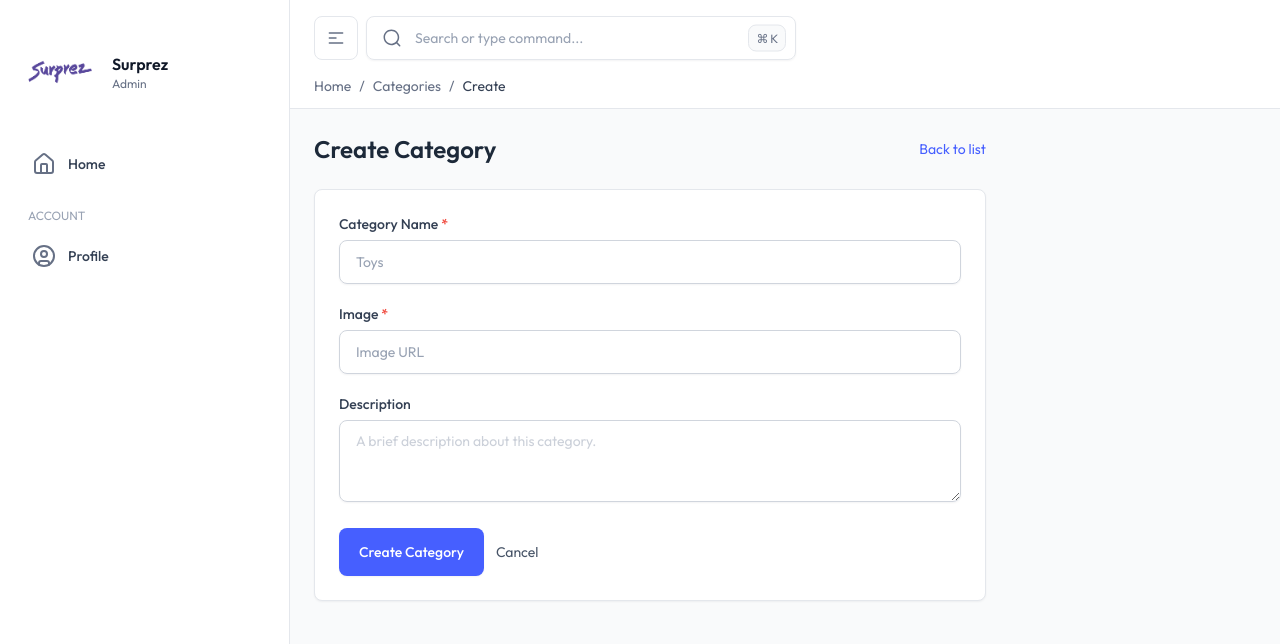
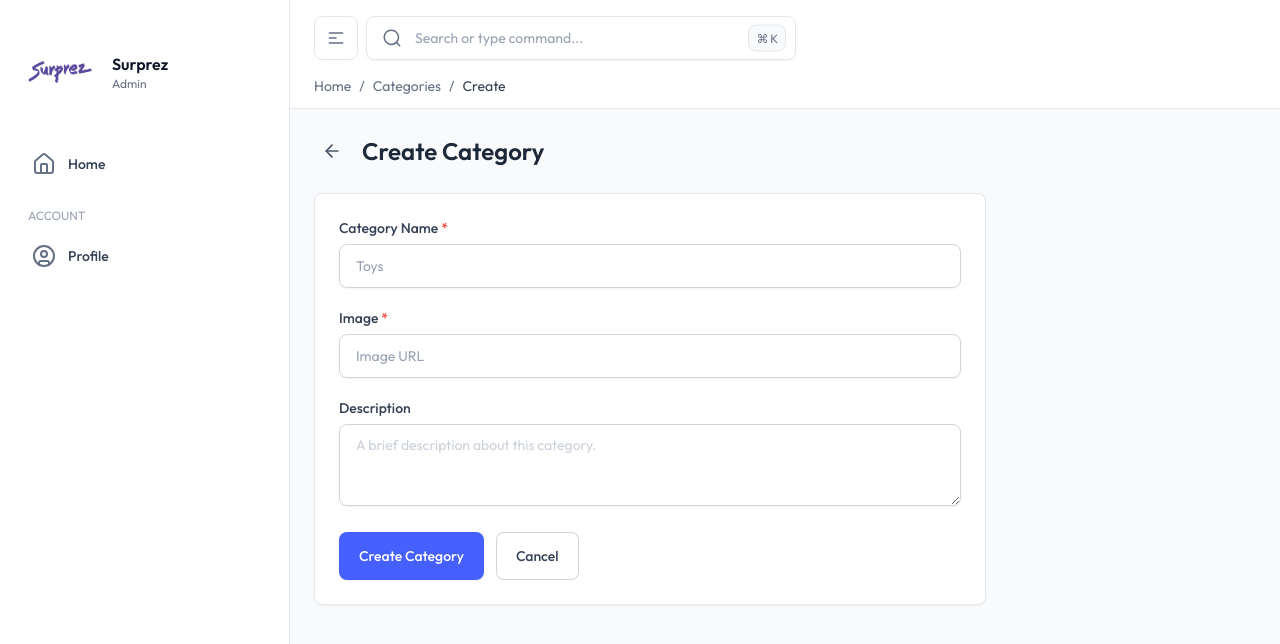
Before and after one commit to dennyneelamkavil/surprez-admin, a Next.js app: page /categories/create in a window 1280 px wide. Shown: the top 644 px of the page. Built offline with nearby package versions, Linux system fonts and the light colour scheme; no server answers.

Commit message:
refactor(ui): standardize form headers and actions across admin forms

```diff
--- a/app/(admin)/categories/components/CategoryFormClient.tsx
+++ b/app/(admin)/categories/components/CategoryFormClient.tsx
@@ -2,12 +2,12 @@
 
 import { useCallback, useEffect, useState } from "react";
 import { useRouter } from "next/navigation";
-import Link from "next/link";
 
 import Input from "@/components/form/input/InputField";
 import TextArea from "@/components/form/input/TextArea";
 import FormField from "@/components/form/FormField";
 import Button from "@/components/ui/button/Button";
+import FormHeader from "@/components/form/FormHeader";
 
 type Props = {
   mode: "create" | "edit";
@@ -87,18 +87,10 @@ export default function CategoryFormClient({ mode, id }: Props) {
   return (
     <div className="max-w-2xl space-y-6">
       {/* Header */}
-      <div className="flex items-center justify-between">
-        <h1 className="text-2xl font-semibold text-gray-800 dark:text-white">
-          {mode === "create" ? "Create Category" : "Edit Category"}
-        </h1>
-
-        <Link
-          href="/categories"
-          className="text-sm text-brand-500 hover:underline"
-        >
-          Back to list
-        </Link>
-      </div>
+      <FormHeader
+        title={mode === "create" ? "Create Category" : "Edit Category"}
+        backHref="/categories"
+      />
 
       {/* Card */}
       <div className="rounded-lg border border-gray-200 bg-white p-6 shadow-theme-xs dark:border-gray-800 dark:bg-gray-900">
@@ -151,12 +143,13 @@ export default function CategoryFormClient({ mode, id }: Props) {
                   : "Update Category"}
               </Button>
 
-              <Link
-                href="/categories"
-                className="text-sm text-gray-600 hover:underline dark:text-gray-400"
+              <Button
+                type="button"
+                variant="outline"
+                onClick={() => router.push("/categories")}
               >
                 Cancel
-              </Link>
+              </Button>
             </div>
           </form>
         )}
--- a/app/(admin)/permissions/components/PermissionFormClient.tsx
+++ b/app/(admin)/permissions/components/PermissionFormClient.tsx
@@ -2,12 +2,12 @@
 
 import { useCallback, useEffect, useState } from "react";
 import { useRouter } from "next/navigation";
-import Link from "next/link";
 
 import Input from "@/components/form/input/InputField";
 import TextArea from "@/components/form/input/TextArea";
 import FormField from "@/components/form/FormField";
 import Button from "@/components/ui/button/Button";
+import FormHeader from "@/components/form/FormHeader";
 
 type Props = {
   mode: "create" | "edit";
@@ -90,18 +90,10 @@ export default function PermissionFormClient({ mode, id }: Props) {
   return (
     <div className="max-w-2xl space-y-6">
       {/* Header */}
-      <div className="flex items-center justify-between">
-        <h1 className="text-2xl font-semibold text-gray-800 dark:text-white">
-          {mode === "create" ? "Create Permission" : "Edit Permission"}
-        </h1>
-
-        <Link
-          href="/permissions"
-          className="text-sm text-brand-500 hover:underline"
-        >
-          Back to list
-        </Link>
-      </div>
+      <FormHeader
+        title={mode === "create" ? "Create Permission" : "Edit Permission"}
+        backHref="/permissions"
+      />
 
       {/* Card */}
       <div className="rounded-lg border border-gray-200 bg-white p-6 shadow-theme-xs dark:border-gray-800 dark:bg-gray-900">
@@ -171,12 +163,13 @@ export default function PermissionFormClient({ mode, id }: Props) {
                   : "Update Permission"}
               </Button>
 
-              <Link
-                href="/permissions"
-                className="text-sm text-gray-600 hover:underline dark:text-gray-400"
+              <Button
+                type="button"
+                variant="outline"
+                onClick={() => router.push("/permissions")}
               >
                 Cancel
-              </Link>
+              </Button>
             </div>
           </form>
         )}
--- a/app/(admin)/products/components/ProductFormClient.tsx
+++ b/app/(admin)/products/components/ProductFormClient.tsx
@@ -2,7 +2,6 @@
 
 import { useCallback, useEffect, useState } from "react";
 import { useRouter } from "next/navigation";
-import Link from "next/link";
 
 import Input from "@/components/form/input/InputField";
 import TextArea from "@/components/form/input/TextArea";
@@ -10,6 +9,7 @@ import FormField from "@/components/form/FormField";
 import MultiSelect from "@/components/form/MultiSelect";
 import Switch from "@/components/form/switch/Switch";
 import Button from "@/components/ui/button/Button";
+import FormHeader from "@/components/form/FormHeader";
 
 type SubCategory = {
   id: string;
@@ -115,18 +115,10 @@ export default function ProductFormClient({ mode, id }: Props) {
   return (
     <div className="max-w-2xl space-y-6">
       {/* Header */}
-      <div className="flex items-center justify-between">
-        <h1 className="text-2xl font-semibold text-gray-800 dark:text-white">
-          {mode === "create" ? "Create Product" : "Edit Product"}
-        </h1>
-
-        <Link
-          href="/products"
-          className="text-sm text-brand-500 hover:underline"
-        >
-          Back to list
-        </Link>
-      </div>
+      <FormHeader
+        title={mode === "create" ? "Create Product" : "Edit Product"}
+        backHref="/products"
+      />
 
       {/* Card */}
       <div className="rounded-lg border border-gray-200 bg-white p-6 shadow-theme-xs dark:border-gray-800 dark:bg-gray-900">
@@ -196,12 +188,13 @@ export default function ProductFormClient({ mode, id }: Props) {
                   : "Update Product"}
               </Button>
 
-              <Link
-                href="/products"
-                className="text-sm text-gray-600 hover:underline dark:text-gray-400"
+              <Button
+                type="button"
+                variant="outline"
+                onClick={() => router.push("/products")}
               >
                 Cancel
-              </Link>
+              </Button>
             </div>
           </form>
         )}
--- a/app/(admin)/roles/components/RoleFormClient.tsx
+++ b/app/(admin)/roles/components/RoleFormClient.tsx
@@ -2,13 +2,13 @@
 
 import { useCallback, useEffect, useState } from "react";
 import { useRouter } from "next/navigation";
-import Link from "next/link";
 
 import Input from "@/components/form/input/InputField";
 import FormField from "@/components/form/FormField";
 import Button from "@/components/ui/button/Button";
 import Switch from "@/components/form/switch/Switch";
 import Checkbox from "@/components/form/input/Checkbox";
+import FormHeader from "@/components/form/FormHeader";
 
 type Permission = {
   id: string;
@@ -111,15 +111,10 @@ export default function RoleFormClient({ mode, id }: Props) {
   return (
     <div className="max-w-3xl space-y-6">
       {/* Header */}
-      <div className="flex items-center justify-between">
-        <h1 className="text-2xl font-semibold dark:text-white">
-          {mode === "create" ? "Create Role" : "Edit Role"}
-        </h1>
-
-        <Link href="/roles" className="text-sm text-brand-500 hover:underline">
-          Back to list
-        </Link>
-      </div>
+      <FormHeader
+        title={mode === "create" ? "Create Role" : "Edit Role"}
+        backHref="/roles"
+      />
 
       {/* Card */}
       <div className="rounded-lg border bg-white p-6 shadow-theme-xs dark:border-gray-800 dark:bg-gray-900">
@@ -237,12 +232,13 @@ export default function RoleFormClient({ mode, id }: Props) {
                   : "Update Role"}
               </Button>
 
-              <Link
-                href="/roles"
-                className="text-sm text-gray-600 hover:underline dark:text-gray-400"
+              <Button
+                type="button"
+                variant="outline"
+                onClick={() => router.push("/roles")}
               >
                 Cancel
-              </Link>
+              </Button>
             </div>
           </form>
         )}
--- a/app/(admin)/subcategories/components/SubCategoryFormClient.tsx
+++ b/app/(admin)/subcategories/components/SubCategoryFormClient.tsx
@@ -2,13 +2,13 @@
 
 import { useCallback, useEffect, useState } from "react";
 import { useRouter } from "next/navigation";
-import Link from "next/link";
 
 import Input from "@/components/form/input/InputField";
 import TextArea from "@/components/form/input/TextArea";
 import Select from "@/components/form/Select";
 import FormField from "@/components/form/FormField";
 import Button from "@/components/ui/button/Button";
+import FormHeader from "@/components/form/FormHeader";
 
 type Category = {
   id: string;
@@ -110,18 +110,10 @@ export default function SubCategoryFormClient({ mode, id }: Props) {
   return (
     <div className="max-w-2xl space-y-6">
       {/* Header */}
-      <div className="flex items-center justify-between">
-        <h1 className="text-2xl font-semibold text-gray-800 dark:text-white">
-          {mode === "create" ? "Create SubCategory" : "Edit SubCategory"}
-        </h1>
-
-        <Link
-          href="/subcategories"
-          className="text-sm text-brand-500 hover:underline"
-        >
-          Back to list
-        </Link>
-      </div>
+      <FormHeader
+        title={mode === "create" ? "Create SubCategory" : "Edit SubCategory"}
+        backHref="/subcategories"
+      />
 
       {/* Card */}
       <div className="rounded-lg border border-gray-200 bg-white p-6 shadow-theme-xs dark:border-gray-800 dark:bg-gray-900">
@@ -183,12 +175,13 @@ export default function SubCategoryFormClient({ mode, id }: Props) {
                   : "Update SubCategory"}
               </Button>
 
-              <Link
-                href="/subcategories"
-                className="text-sm text-gray-600 hover:underline dark:text-gray-400"
+              <Button
+                type="button"
+                variant="outline"
+                onClick={() => router.push("/subcategories")}
               >
                 Cancel
-              </Link>
+              </Button>
             </div>
           </form>
         )}
--- a/app/(admin)/users/components/UserFormClient.tsx
+++ b/app/(admin)/users/components/UserFormClient.tsx
@@ -2,13 +2,13 @@
 
 import { useCallback, useEffect, useState } from "react";
 import { useRouter } from "next/navigation";
-import Link from "next/link";
 import { EyeCloseIcon, EyeIcon } from "@/icons";
 
 import Input from "@/components/form/input/InputField";
 import Select from "@/components/form/Select";
 import FormField from "@/components/form/FormField";
 import Button from "@/components/ui/button/Button";
+import FormHeader from "@/components/form/FormHeader";
 
 type Props = {
   mode: "create" | "edit";
@@ -123,15 +123,10 @@ export default function UserFormClient({ mode, id }: Props) {
   return (
     <div className="max-w-2xl space-y-6">
       {/* Header */}
-      <div className="flex items-center justify-between">
-        <h1 className="text-2xl font-semibold text-gray-800 dark:text-white">
-          {mode === "create" ? "Create User" : "Edit User"}
-        </h1>
-
-        <Link href="/users" className="text-sm text-brand-500 hover:underline">
-          Back to list
-        </Link>
-      </div>
+      <FormHeader
+        title={mode === "create" ? "Create User" : "Edit User"}
+        backHref="/users"
+      />
 
       {/* Card */}
       <div className="rounded-lg border border-gray-200 bg-white p-6 shadow-theme-xs dark:border-gray-800 dark:bg-gray-900">
@@ -226,12 +221,13 @@ export default function UserFormClient({ mode, id }: Props) {
                   : "Update User"}
               </Button>
 
-              <Link
-                href="/users"
-                className="text-sm text-gray-600 hover:underline dark:text-gray-400"
+              <Button
+                type="button"
+                variant="outline"
+                onClick={() => router.push("/users")}
               >
                 Cancel
-              </Link>
+              </Button>
             </div>
           </form>
         )}
--- /dev/null
+++ b/components/form/FormHeader.tsx
@@ -0,0 +1,32 @@
+"use client";
+
+import { ArrowLeft } from "lucide-react";
+import { useRouter } from "next/navigation";
+
+type FormHeaderProps = {
+  title: string;
+  backHref: string;
+};
+
+export default function FormHeader({ title, backHref }: FormHeaderProps) {
+  const router = useRouter();
+
+  return (
+    <div className="flex items-center gap-3">
+      <button
+        type="button"
+        onClick={() => router.push(backHref)}
+        className="flex h-9 w-9 items-center justify-center rounded-lg
+                   text-gray-600 hover:bg-gray-100
+                   dark:text-gray-400 dark:hover:bg-white/5"
+        aria-label="Back"
+      >
+        <ArrowLeft className="h-5 w-5" />
+      </button>
+
+      <h1 className="text-2xl font-semibold text-gray-800 dark:text-white">
+        {title}
+      </h1>
+    </div>
+  );
+}
```
